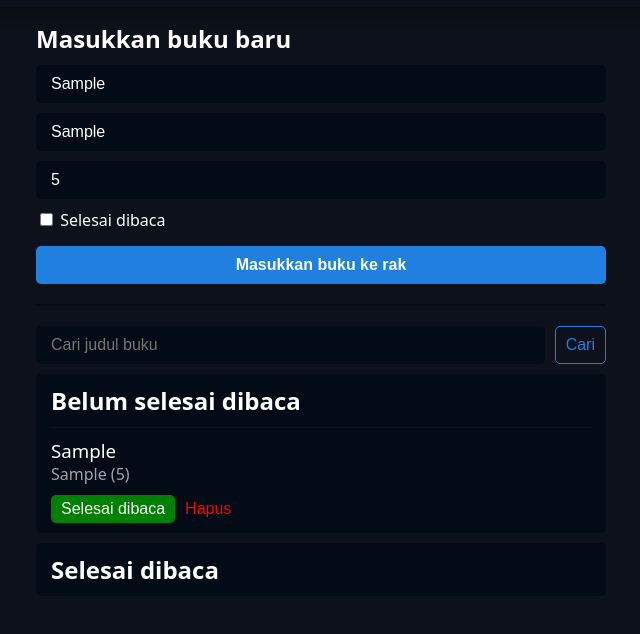
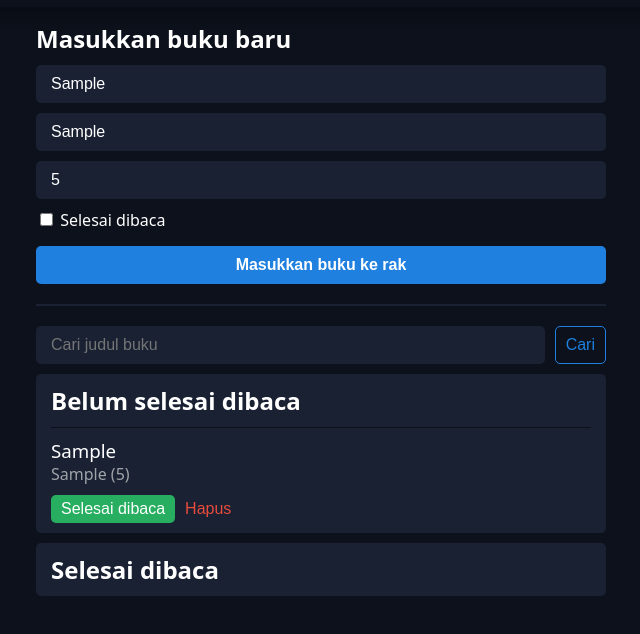
Before and after one commit to indra-19/test, a plain HTML site: page bookshelf/index.html in a window 1280 px wide. Both pictures are taken after typing "Sample", "Sample", "5" into the empty fields and a click on the button "Masukkan buku ke rak". Shown: the part 56-690 px from the top of the page, without its empty margins (319-959 px from the left). Drawn offline with Linux system fonts and the light colour scheme.

Commit message:
Add files via upload

```diff
--- a/bookshelf/style.css
+++ b/bookshelf/style.css
@@ -20,7 +20,7 @@ h4 {
 
 hr {
     margin: 20px 0;
-    border: 1px solid #030b17;
+    border: 1px solid #192133;
 }
 
 input, button {
@@ -32,7 +32,7 @@ input, button {
 }
 
 input {
-    background-color: #030b17;
+    background-color: #192133;
     padding: 10px 15px;
 }
 
@@ -90,7 +90,7 @@ main {
 }
 
 .list {
-    background-color: #030b17;
+    background-color: #192133;
     border-radius: 5px;
     margin: 10px 0;
     padding: 10px 15px;
@@ -103,7 +103,7 @@ article {
 }
 
 .btn-main {
-    background-color: green;
+    background-color: #27AE60 ;
 }
 
 .btn-cancel {
@@ -112,7 +112,7 @@ article {
 }
 
 .btn-delete {
-    color: red;
+    color: #E74C3C;
     background-color: transparent;
 }
 
@@ -136,7 +136,7 @@ article {
 }
 
 .dialog-content {
-    background-color: #030b17;
+    background-color: #192133;
     padding: 15px 20px;
     text-align: right;
     border-radius: 5px;
```
